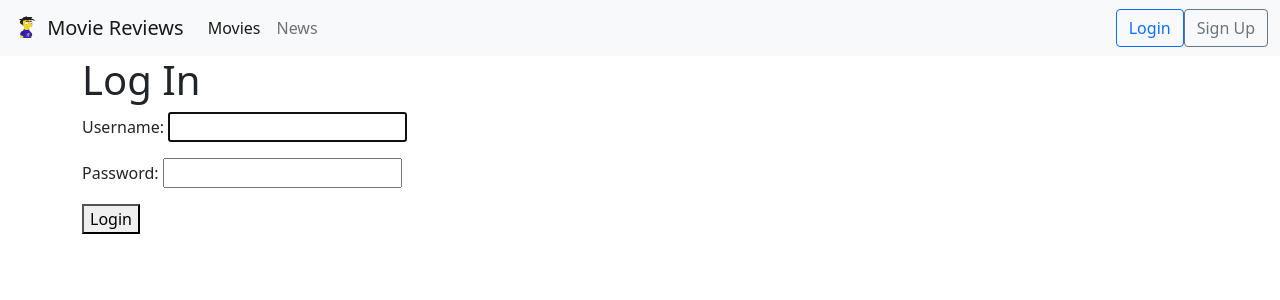
After one commit to danielgara/bookdjango, a Django app: page /accounts/login/ in a window 1280 px wide. The commit adds this page. Shown: the top 300 px of the page. Run offline with Django 3.2, Linux system fonts and the light colour scheme.

Commit message:
imp: chapter 22

```diff
--- /dev/null
+++ b/accounts/templates/loginaccount.html
@@ -0,0 +1,14 @@
+{% extends 'base.html' %}
+{% block content %}
+<h1>Log In</h1>
+<form method="POST">
+{% csrf_token %}
+{{ form.as_p }}
+{% if error %}
+    <div class="alert alert-danger" role="alert">
+        {{ error }}
+    </div>
+{% endif %}
+<button type="submit">Login</button>
+</form>
+{% endblock content %}
--- a/accounts/urls.py
+++ b/accounts/urls.py
@@ -2,5 +2,7 @@ from django.urls import path
 from . import views
 
 urlpatterns = [
-  path('signupaccount/', views.signupaccount, name='signupaccount')
+  path('signupaccount/', views.signupaccount, name='signupaccount'),
+  path('logout/', views.logoutaccount, name='logoutaccount'),
+  path('login/', views.loginaccount, name='loginaccount'),
 ]
--- a/accounts/views.py
+++ b/accounts/views.py
@@ -1,9 +1,25 @@
 from django.shortcuts import render
 from .models import UserCreateForm
 from django.contrib.auth.models import User
-from django.contrib.auth import login
+from django.contrib.auth import login, logout, authenticate
 from django.shortcuts import redirect
 from django.db import IntegrityError
+from django.contrib.auth.forms import AuthenticationForm
+
+def logoutaccount(request):
+  logout(request)
+  return redirect('home')
+
+def loginaccount(request):
+  if request.method == 'GET':
+    return render(request, 'loginaccount.html', {'form':AuthenticationForm})
+  else:
+    user = authenticate(request, username=request.POST['username'], password=request.POST['password'])
+    if user is None:
+      return render(request,'loginaccount.html', {'form': AuthenticationForm(), 'error': 'username and password do not match'})
+    else:
+      login(request,user)
+      return redirect('home')
 
 def signupaccount(request):
   if request.method == 'GET':
--- a/movie/templates/base.html
+++ b/movie/templates/base.html
@@ -32,8 +32,21 @@
           <a class="nav-link" href="{% url 'news' %}">News</a>
         </li>
       </ul>
-      <a href="#" class="btn btn-outline-primary">Login</a>
-      <a href="#" class="btn btn-outline-secondary">Sign Up</a>
+      {% if user.is_authenticated %} Welcome, {{ user.username }}
+      <a href="{% url 'logoutaccount' %}" class="btn btn-outline-secondary">
+        Log out
+      </a>
+
+      {% else %}
+      <a href="{% url 'loginaccount' %}" class="btn btn-outline-primary">
+        Login
+      </a>
+
+      <a href="{% url 'signupaccount' %}" class="btn btn-outline-secondary">
+        Sign Up
+      </a>
+
+      {% endif %}
     </div>
   </nav>
 </header>
```
Also changed, not shown: db.sqlite3.
